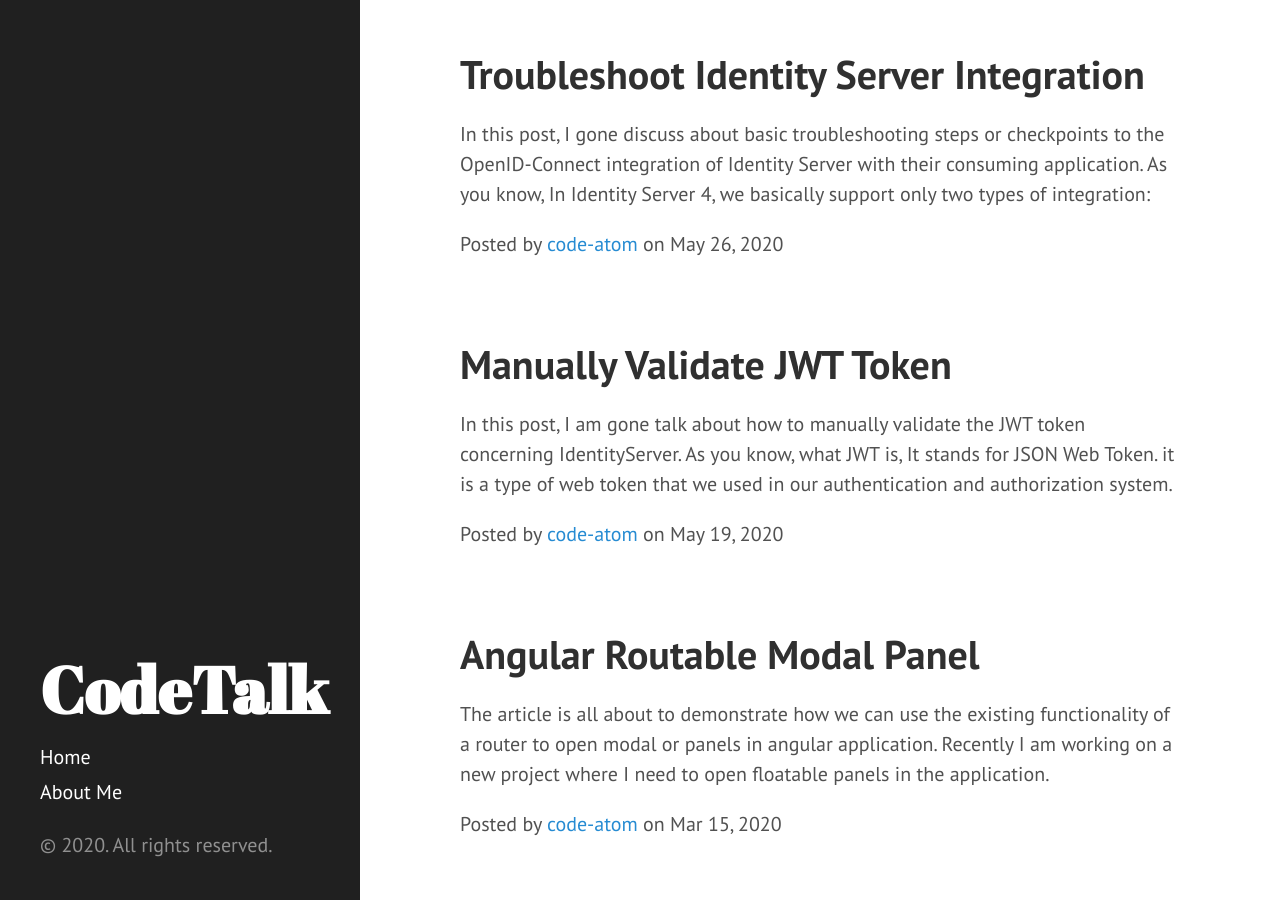
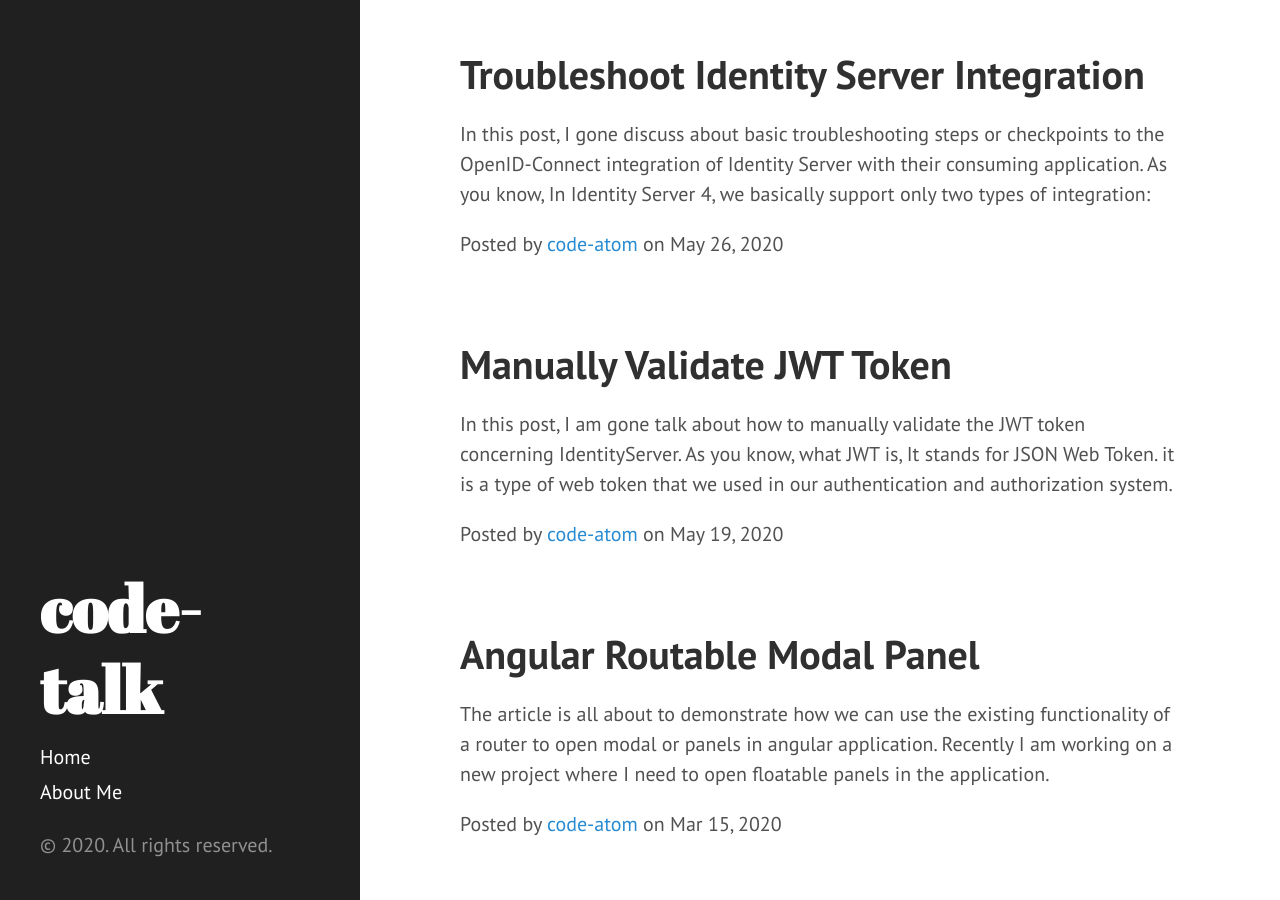
Before and after one commit to code-atom/code-atom.github.io, a Jekyll site: the page built from index.md, in a window 1280 px wide and 900 px high, scrolled down 321 px. Built offline with Jekyll 4.4.1, drawn with Linux system fonts in a browser that asks for light colours; Markdown is read by kramdown in place of the engine named in the settings.

Commit message:
Update _config.yml

```diff
--- a/_config.yml
+++ b/_config.yml
@@ -1,5 +1,5 @@
 ---
-title: CodeTalk
+title: code-talk
 timezone: Asia/Kolkata
 collections:
   posts:
```
